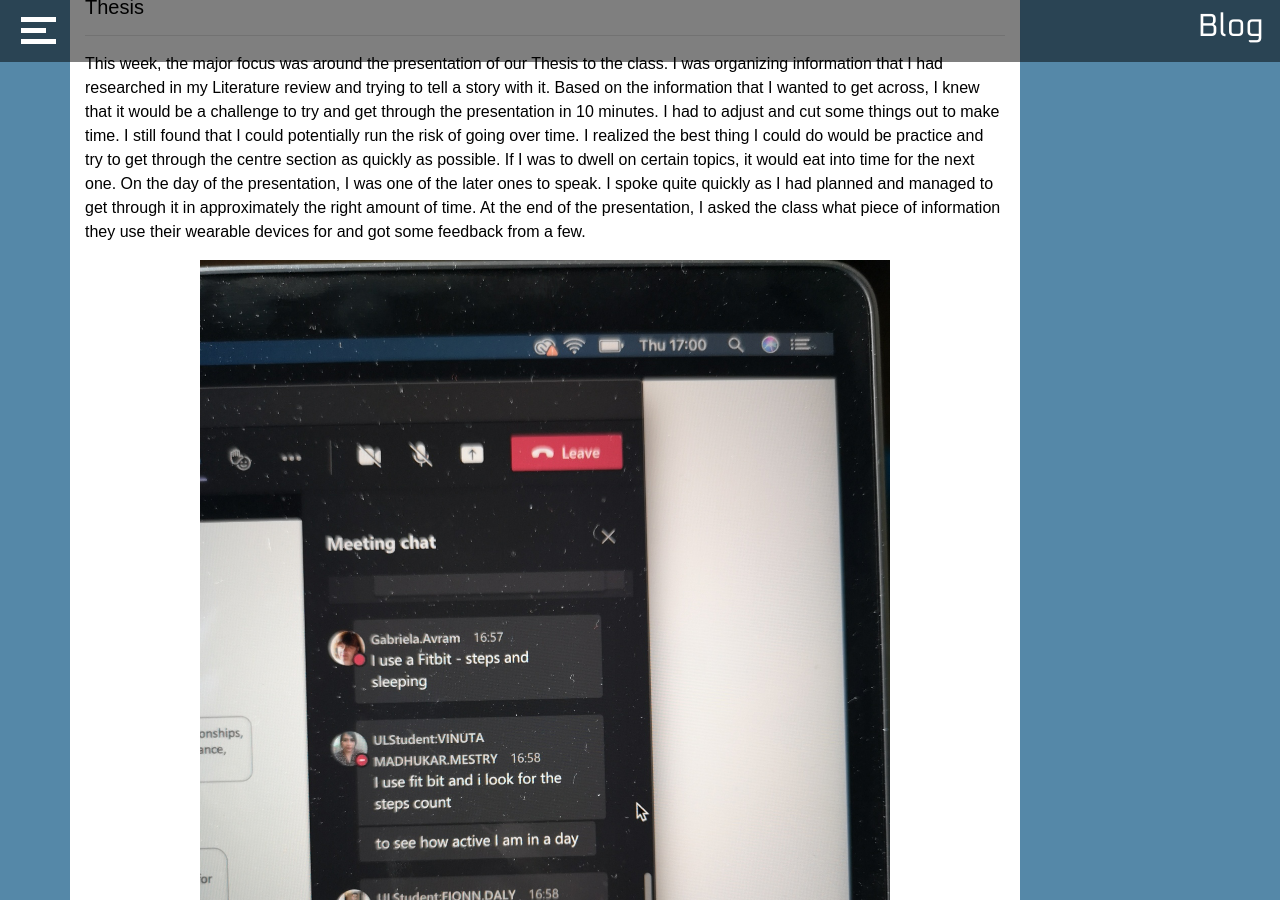
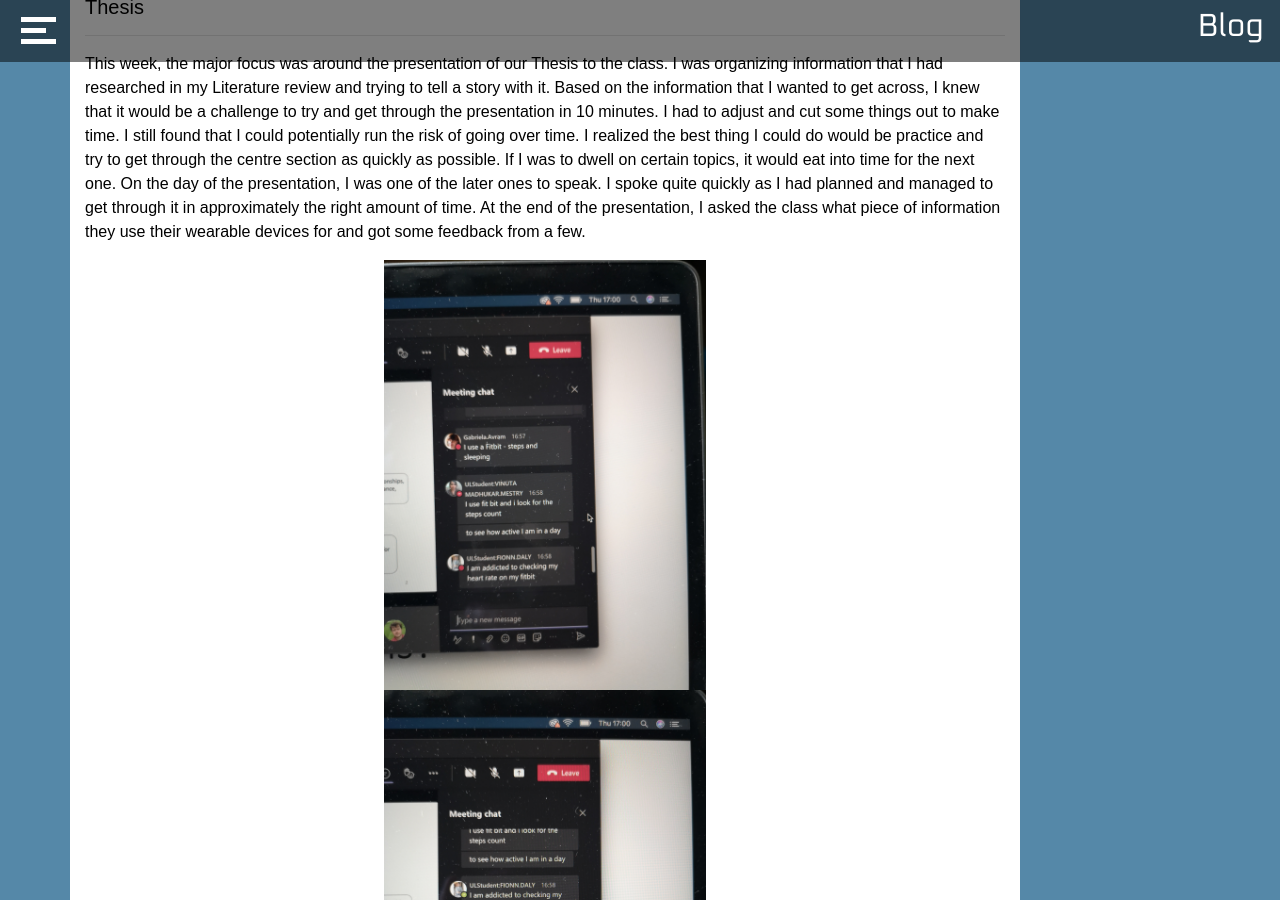
Before and after one commit to Tony8egan/www.TonesDesigns, a Jekyll site: the page built from Blog.markdown, in a window 1280 px wide and 900 px high, scrolled down 1172 px. Built offline with Jekyll 4.4.1, drawn with Linux system fonts in a browser that asks for light colours; nearby versions of some CDN libraries.

Commit message:
Update Blog.html

```diff
--- a/_layouts/Blog.html
+++ b/_layouts/Blog.html
@@ -111,8 +111,8 @@
             of information they use their wearable devices for and got some feedback from a few. </p>
 
 
-            <img class = "img-fluid" src="images/Blog/PresImage1.jpg" alt="Lost image" style="object-fit: cover;width:75%;display: block;margin-left: auto;margin-right: auto">
-          <img class = "img-fluid" src="images/Blog/PresImage2.jpg" alt="Lost image" style="object-fit: cover;width:75%;display: block;margin-left: auto;margin-right: auto">
+            <img class = "img-fluid" src="images/Blog/PresImage1.jpg" alt="Lost image" style="object-fit: cover;width:35%;display: block;margin-left: auto;margin-right: auto">
+          <img class = "img-fluid" src="images/Blog/PresImage2.jpg" alt="Lost image" style="object-fit: cover;width:35%;display: block;margin-left: auto;margin-right: auto">
 
             <hr>
          <br>
```
